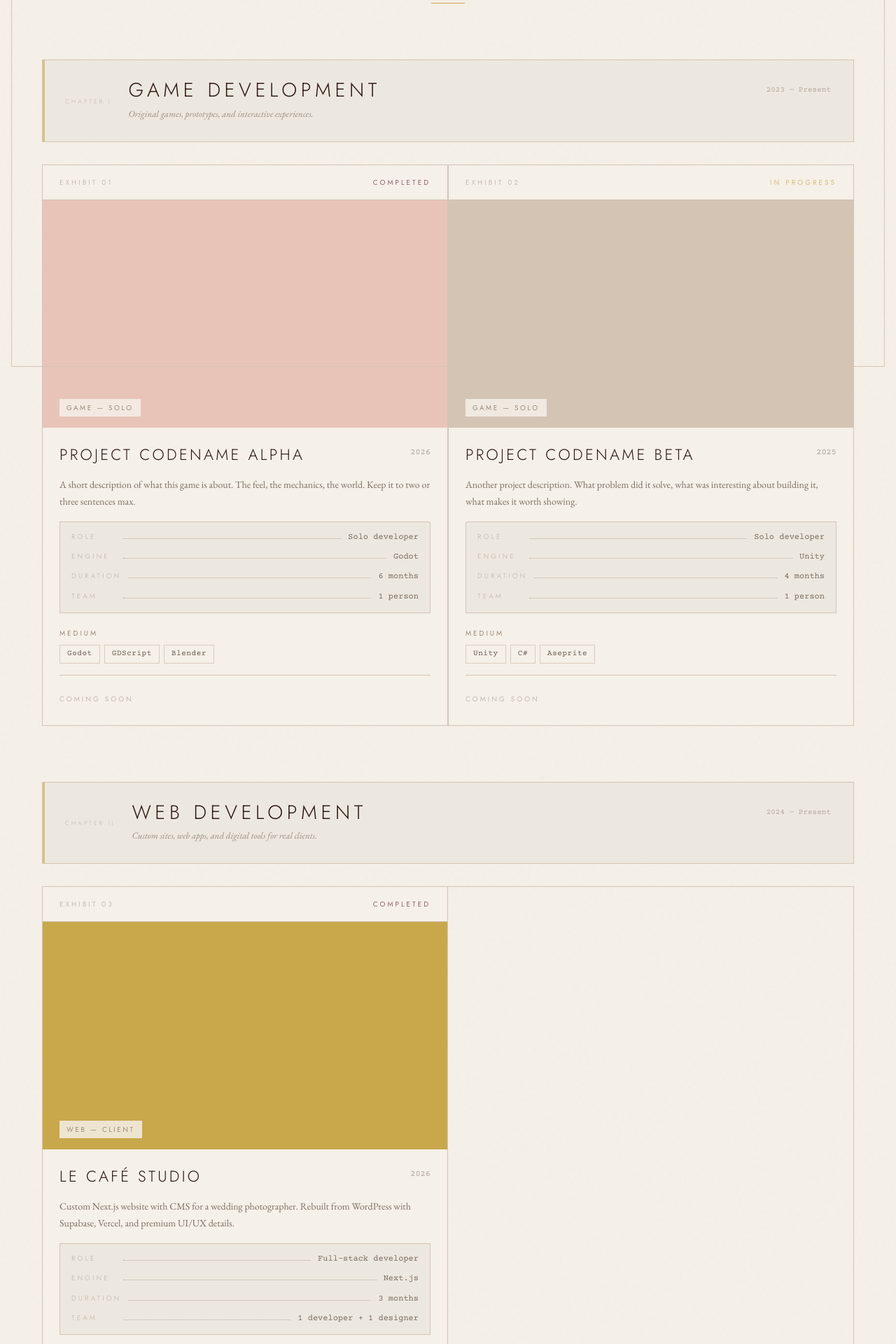
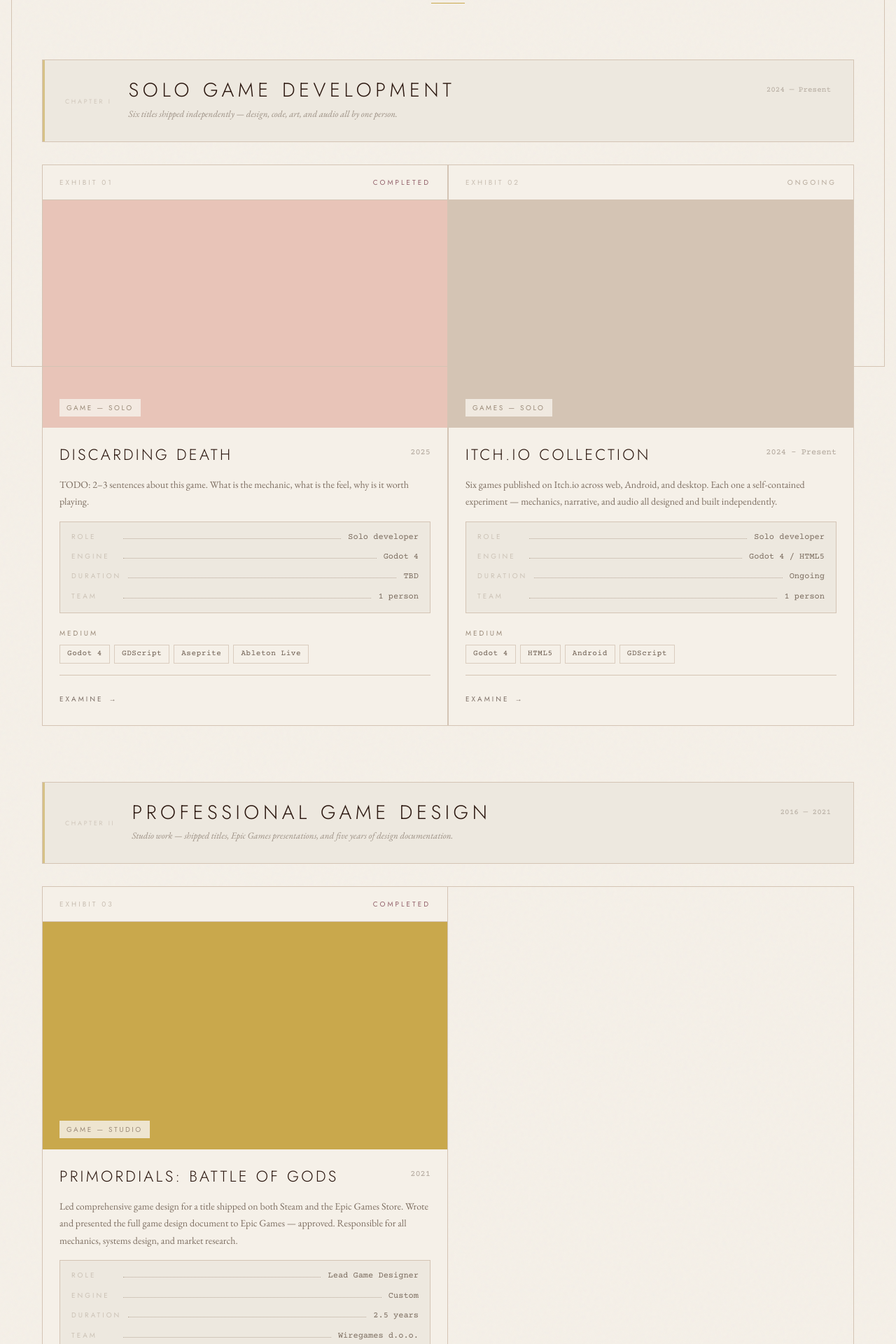
Before and after one commit to spacedOutTho/my-portfolio, a Next.js app: page /work in a window 1280 px wide. Shown: the part 260-2180 px from the top of the page at 70% size. Built offline with nearby package versions, Linux system fonts and the light colour scheme.

Commit message:
fix: real content, hydration fix

```diff
--- a/components/Nav.js
+++ b/components/Nav.js
@@ -19,44 +19,28 @@ export default function Nav() {
     <>
       <nav>
         <div className="nav-left">
-          <Link
-            href="/work"
-            className={router.pathname === '/work' ? 'active' : ''}
-          >
+          <Link href="/work" className={router.pathname === '/work' ? 'active' : ''}>
             Work
           </Link>
-          <Link
-            href="/about"
-            className={router.pathname === '/about' ? 'active' : ''}
-          >
+          <Link href="/about" className={router.pathname === '/about' ? 'active' : ''}>
             About
           </Link>
-          <Link
-            href="/uses"
-            className={router.pathname === '/uses' ? 'active' : ''}
-          >
+          <Link href="/uses" className={router.pathname === '/uses' ? 'active' : ''}>
             Uses
           </Link>
         </div>
 
         <Link href="/" className="nav-logo">
-          [Tvoje Ime]
+          Tin Smajlagić
         </Link>
 
         <div className="nav-right">
-          <Link
-            href="/now"
-            className={router.pathname === '/now' ? 'active' : ''}
-          >
+          <Link href="/now" className={router.pathname === '/now' ? 'active' : ''}>
             Now
           </Link>
-          <Link
-            href="/contact"
-            className={router.pathname === '/contact' ? 'active' : ''}
-          >
+          <Link href="/contact" className={router.pathname === '/contact' ? 'active' : ''}>
             Contact
           </Link>
-          {/* Film counter — Anderson signature detail */}
           <span className="nav-counter mono">
             {String(
               links.findIndex((l) => l.href === router.pathname) + 1 || 1
@@ -71,27 +55,18 @@ export default function Nav() {
           onClick={() => setMenuOpen(true)}
           aria-label="Open menu"
         >
-          <span />
-          <span />
-          <span />
+          <span /><span /><span />
         </button>
       </nav>
 
       {menuOpen && (
         <div className="mobile-menu">
-          <button
-            className="mobile-menu-close"
-            onClick={() => setMenuOpen(false)}
-          >
+          <button className="mobile-menu-close" onClick={() => setMenuOpen(false)}>
             ✕
           </button>
           <div className="mobile-menu-links">
             {links.map((link) => (
-              <Link
-                key={link.href}
-                href={link.href}
-                onClick={() => setMenuOpen(false)}
-              >
+              <Link key={link.href} href={link.href} onClick={() => setMenuOpen(false)}>
                 {link.label}
               </Link>
             ))}
--- a/pages/api/contact.js
+++ b/pages/api/contact.js
@@ -56,7 +56,7 @@ export default async function handler(req, res) {
           </table>
 
           <p style="margin-top: 40px; font-size: 10px; opacity: 0.35; letter-spacing: 2px; text-transform: uppercase; border-top: 1px solid #D4C4B4; padding-top: 20px;">
-            [Tvoje Ime] · Portfolio · ${new Date().getFullYear()}
+            Tin Smajlagić · Portfolio · ${new Date().getFullYear()}
           </p>
         </div>
       `
--- a/pages/work.js
+++ b/pages/work.js
@@ -1,98 +1,137 @@
 import Head from 'next/head'
-import Link from 'next/link'
 
-// ─── Split projects into chapters — this solves the multidisciplinary problem ───
-// Each chapter gets its own Roman numeral, title, and colour accent.
-// Keep to 5–8 total projects across all chapters (research: quality > quantity).
+// ─── YOUR REAL PROJECTS ───────────────────────────────────────────────
+// Two things still need your input (marked with TODO):
+//   1. The titles of your solo Itch.io games — add them as separate projects
+//      or keep the collection card as-is
+//   2. Screenshots/GIFs — drop them in /public/ and replace the color values
+// ─────────────────────────────────────────────────────────────────────
 
 const chapters = [
   {
     numeral: 'I',
-    title: 'Game Development',
-    years: '2023 — Present',
-    description: 'Original games, prototypes, and interactive experiences.',
+    title: 'Solo Game Development',
+    years: '2024 — Present',
+    description: 'Six titles shipped independently — design, code, art, and audio all by one person.',
     projects: [
       {
         id: '01',
-        title: 'Project Codename Alpha',
+        // TODO: replace with your actual Steam game title
+        title: 'Discarding Death',
         category: 'Game — Solo',
-        year: '2026',
+        year: '2025',
         role: 'Solo developer',
-        engine: 'Godot',
-        duration: '6 months',
+        engine: 'Godot 4',
+        duration: 'TBD',
         team: '1 person',
         status: 'Completed',
         description:
-          'A short description of what this game is about. The feel, the mechanics, the world. Keep it to two or three sentences max.',
-        tech: ['Godot', 'GDScript', 'Blender'],
+          'TODO: 2–3 sentences about this game. What is the mechanic, what is the feel, why is it worth playing.',
+        tech: ['Godot 4', 'GDScript', 'Aseprite', 'Ableton Live'],
         color: '#E8C4B8',
-        url: null,
+        url: 'https://store.steampowered.com/app/3600330',
       },
       {
         id: '02',
-        title: 'Project Codename Beta',
-        category: 'Game — Solo',
-        year: '2025',
+        title: 'Itch.io Collection',
+        category: 'Games — Solo',
+        year: '2024 – Present',
         role: 'Solo developer',
-        engine: 'Unity',
-        duration: '4 months',
+        engine: 'Godot 4 / HTML5',
+        duration: 'Ongoing',
         team: '1 person',
-        status: 'In Progress',
+        status: 'Ongoing',
         description:
-          'Another project description. What problem did it solve, what was interesting about building it, what makes it worth showing.',
-        tech: ['Unity', 'C#', 'Aseprite'],
+          'Six games published on Itch.io across web, Android, and desktop. Each one a self-contained experiment — mechanics, narrative, and audio all designed and built independently.',
+        tech: ['Godot 4', 'HTML5', 'Android', 'GDScript'],
         color: '#D4C4B4',
-        url: null,
+        url: 'https://shady-bloke.itch.io',
       },
     ],
   },
   {
     numeral: 'II',
-    title: 'Web Development',
-    years: '2024 — Present',
-    description: 'Custom sites, web apps, and digital tools for real clients.',
+    title: 'Professional Game Design',
+    years: '2016 — 2021',
+    description: 'Studio work — shipped titles, Epic Games presentations, and five years of design documentation.',
     projects: [
       {
         id: '03',
+        title: 'Primordials: Battle of Gods',
+        category: 'Game — Studio',
+        year: '2021',
+        role: 'Lead Game Designer',
+        engine: 'Custom',
+        duration: '2.5 years',
+        team: 'Wiregames d.o.o.',
+        status: 'Completed',
+        description:
+          'Led comprehensive game design for a title shipped on both Steam and the Epic Games Store. Wrote and presented the full game design document to Epic Games — approved. Responsible for all mechanics, systems design, and market research.',
+        tech: ['Game Design', 'Systems Design', 'UE4', 'Steam', 'Epic Games Store'],
+        color: '#C9A84C',
+        url: 'https://store.steampowered.com/app/1421200/Primordials_Battle_of_Gods/',
+      },
+    ],
+  },
+  {
+    numeral: 'III',
+    title: 'Web & Tools',
+    years: '2024 — Present',
+    description: 'Custom web projects and developer tools built for real use cases.',
+    projects: [
+      {
+        id: '04',
+        title: 'Numismatic Search Aggregator',
+        category: 'Tool — Python / Flask',
+        year: '2025',
+        role: 'Solo developer',
+        engine: 'Python / Flask',
+        duration: 'Ongoing',
+        team: '1 person',
+        status: 'In Progress',
+        description:
+          'A federated search engine that queries 10 Croatian and international numismatic databases simultaneously — Hrčak, CroRIS, NSK, Europeana, Gallica, and others. Uses ThreadPoolExecutor for parallel requests, Selenium for JavaScript-rendered sources, and a unified JSON API for the frontend.',
+        tech: ['Python', 'Flask', 'Selenium', 'BeautifulSoup', 'REST APIs'],
+        color: '#B8A898',
+        url: null,
+      },
+      {
+        id: '05',
         title: 'Le Café Studio',
         category: 'Web — Client',
         year: '2026',
         role: 'Full-stack developer',
         engine: 'Next.js',
         duration: '3 months',
-        team: '1 developer + 1 designer',
+        team: '1 developer',
         status: 'Completed',
         description:
-          'Custom Next.js website with CMS for a wedding photographer. Rebuilt from WordPress with Supabase, Vercel, and premium UI/UX details.',
-        tech: ['Next.js', 'Supabase', 'Vercel'],
-        color: '#C9A84C',
+          'Custom Next.js website for a wedding photographer. Rebuilt from WordPress with Supabase for media management and Vercel for deployment. Focus on performance, image quality, and a premium feel that matched the photographer\'s brand.',
+        tech: ['Next.js', 'Supabase', 'Vercel', 'CSS'],
+        color: '#E0C878',
         url: 'https://le-cafe-studio.vercel.app',
       },
     ],
   },
 ]
 
-// Flatten for the page counter
 const totalProjects = chapters.reduce((acc, ch) => acc + ch.projects.length, 0)
 
 export default function Work() {
   return (
     <>
       <Head>
-        <title>Work — [Tvoje Ime]</title>
+        <title>Work — Tin Smajlagić</title>
         <meta
           name="description"
-          content="Selected works in game development and web development."
+          content="Selected works in game development, game design, and web development."
         />
       </Head>
 
       <main className="work-page">
 
-        {/* ─── Header ─── */}
         <div className="work-header">
-          <p className="label sr">
-            {totalProjects} Selected Works
-          </p>
+          <p className="label sr">{totalProjects} Selected Works</p>
           <h1 className="work-title sr" style={{ '--delay': '0.1s' }}>
             The Exhibition
           </h1>
@@ -102,12 +141,10 @@ export default function Work() {
           />
         </div>
 
-        {/* ─── Chapters ─── */}
         {chapters.map((chapter, ci) => (
           <section key={chapter.numeral} className="work-chapter">
 
-            {/* Chapter title card — Anderson signature move */}
-            <div className={`chapter-card sr`} style={{ '--delay': `${ci * 0.05}s` }}>
+            <div className="chapter-card sr" style={{ '--delay': `${ci * 0.05}s` }}>
               <div className="chapter-card-inner">
                 <span className="chapter-numeral label">Chapter {chapter.numeral}</span>
                 <h2 className="chapter-title">{chapter.title}</h2>
@@ -116,7 +153,6 @@ export default function Work() {
               </div>
             </div>
 
-            {/* Projects in this chapter */}
             <div className="work-grid">
               {chapter.projects.map((project, pi) => (
                 <article
@@ -124,28 +160,17 @@ export default function Work() {
                   className="exhibit sr"
                   style={{ '--delay': `${pi * 0.1}s` }}
                 >
-                  {/* Top meta row */}
                   <div className="exhibit-meta">
                     <span className="exhibit-id label">Exhibit {project.id}</span>
-                    <span
-                      className="exhibit-status label"
-                      data-status={project.status}
-                    >
+                    <span className="exhibit-status label" data-status={project.status}>
                       {project.status}
                     </span>
                   </div>
 
-                  {/* Image / placeholder */}
-                  <div
-                    className="exhibit-image"
-                    style={{ background: project.color }}
-                  >
-                    <span className="exhibit-image-label label">
-                      {project.category}
-                    </span>
+                  <div className="exhibit-image" style={{ background: project.color }}>
+                    <span className="exhibit-image-label label">{project.category}</span>
                   </div>
 
-                  {/* Content */}
                   <div className="exhibit-content">
                     <div className="exhibit-header">
                       <h3 className="exhibit-title">{project.title}</h3>
@@ -154,7 +179,6 @@ export default function Work() {
 
                     <p className="exhibit-description">{project.description}</p>
 
-                    {/* 7-field stat block — per playbook principle #3 */}
                     <div className="exhibit-stat-block">
                       <div className="exhibit-stat-row">
                         <span className="exhibit-stat-key label">Role</span>
@@ -178,19 +202,15 @@ export default function Work() {
                       </div>
                     </div>
 
-                    {/* Tech tags */}
                     <div className="exhibit-medium">
                       <span className="label">Medium</span>
                       <div className="exhibit-tags">
                         {project.tech.map((t) => (
-                          <span key={t} className="exhibit-tag">
-                            {t}
-                          </span>
+                          <span key={t} className="exhibit-tag">{t}</span>
                         ))}
                       </div>
                     </div>
 
-                    {/* Footer link */}
                     <div className="exhibit-footer">
                       {project.url ? (
                         <a
@@ -205,7 +225,7 @@ export default function Work() {
                         </a>
                       ) : (
                         <span className="exhibit-link exhibit-link--disabled">
-                          Coming soon
+                          Private project
                         </span>
                       )}
                     </div>
@@ -217,13 +237,9 @@ export default function Work() {
           </section>
         ))}
 
-        {/* ─── Footer note ─── */}
         <div className="work-footer-note sr">
           <div className="rule" style={{ marginBottom: '24px' }} />
-          <p
-            className="label"
-            style={{ textAlign: 'center', opacity: 0.4 }}
-          >
+          <p className="label" style={{ textAlign: 'center', opacity: 0.4 }}>
             More works in progress — updated regularly
           </p>
         </div>
```
Also changed, not shown: pages/about.js (+20 -31 lines), pages/contact.js (+52 -76 lines), pages/index.js (+7 -12 lines).
